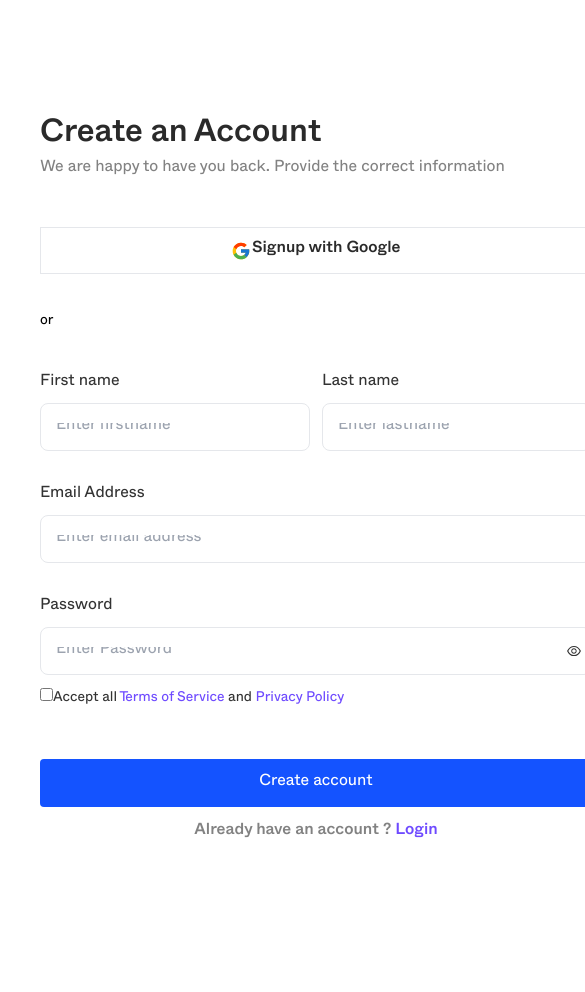
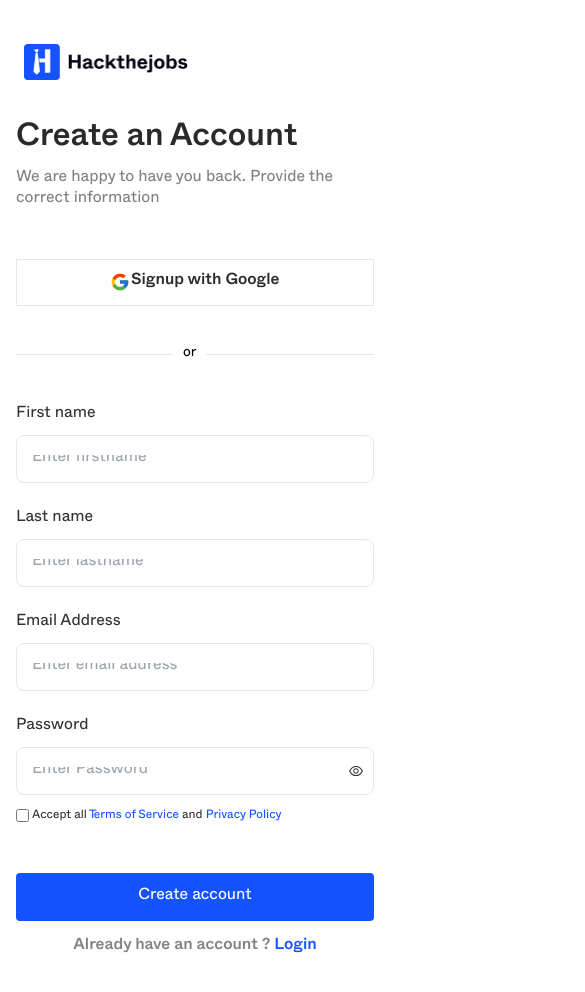
Before and after one commit to Grazac-Project/Prooval-website, a Next.js app: page /signup in a window 390 px wide. Shown: the top 992 px of the page, 585 px wide, since content can reach past the window. Before the commit the page ends 951 px from the top, so only its background shows below. Built offline with nearby package versions, Linux system fonts and the light colour scheme.

Commit message:
signup page implementation completed

```diff
--- a/src/app/signup/page.js
+++ b/src/app/signup/page.js
@@ -3,6 +3,7 @@ import React, {useState} from 'react'
 import { FcGoogle } from "react-icons/fc";
 import { AiOutlineEye, AiOutlineEyeInvisible } from "react-icons/ai";
 import AuthSide from '@/components/authSide/page';
+import Image from 'next/image';
 
 const Signup = () => {
     const [hidePassword, setHidePassword] = useState(false)
@@ -10,41 +11,50 @@ const Signup = () => {
         setHidePassword(prev => !prev)
     }
   return (
-    <section className='font-whyte px-10 py-9 flex'>
-        <div className='w-[552px]'>
-            <h1 className='text-[32px] font-medium leading-[32px] text-[#2A2A2A] mb-2 mt-[84px]'>Create an Account</h1>
-            <p className='font-regular text-4 leading-[19.36px] text-[#828282] mb-12'>We are happy to have you back. Provide the correct information</p>
-            <button className='flex justify-center items-center w-[100%] text-[#2A2A2A] text-[16px] leading-[19.36px] font-medium border-[1px] h-[47px]'><FcGoogle className='mr-[0.5px] text-[20px]'/> Signup with Google</button>
-            <p className='text-[14px] leading-[16.94px] font-regular py-10'>or</p>
+    <section className='font-whyte px-10 xm:px-[16px] py-9 flex gap-[80px] xxl:gap-[40px] '>
+        {/* <div className='w-[552px]  bg-[green]'>
+            hello
+        </div> */}
+        <div className='w-[552px] md:w-[100%]'>
+            <Image src='/hack-logo.png' width={180} height={52}/>
+            <h1 className='text-[32px] font-medium leading-[41.6px] text-[#2A2A2A] mb-2 mt-[84px] xm:mt-8'>Create an Account</h1>
+            <p className='font-regular text-4 leading-[20.8px] text-[#828282] mb-12'>We are happy to have you back. Provide the correct information</p>
+            <button className='flex justify-center items-center w-[100%] text-[#2A2A2A] text-[16px] leading-[19.36px] font-medium border-[1px] h-[47px] '><FcGoogle className='mr-[0.5px] text-[20px]'/> Signup with Google</button>
+            <div className='flex items-center py-10 '>
+                <hr className='bg-[#3e3e3e] w-[45%]'/>
+                <p className='text-[14px] leading-[16.94px] font-regular px-[10px] '>or</p>
+                <hr className='bg-[#3e3e3e] w-[48%]'/>
+            </div>
             <div className='text-[#333]'>
-                <div className='flex gap-3 mb-8'>
-                    <div>
-                        <label htmlFor='firstName' className='block mb-2'>First name</label>
-                        <input type='text' id='firstName' placeholder='Enter firstname' className='block text-[#828282] border-[1px] h-[48px] w-[270px] rounded-[8px] p-[15px] '/>
+                <div className='flex md:block gap-3 mb-8 sm:mb-6'>
+                    <div className='md:mb-8 sm:mb-6'>
+                        <label htmlFor='firstName' className='block mb-2 '>First name</label>
+                        <input type='text' id='firstName' placeholder='Enter firstname' className='block text-[#828282] border-[1px] h-[48px] w-[270px] md:w-[100%] rounded-[8px] p-[15px] outline-none '/>
                     </div>
                     <div>
                         <label htmlFor='lastName' className='block mb-2'>Last name</label>
-                        <input type='text' id='lastName' placeholder='Enter lastname' className='block text-[#828282] border-[1px] h-[48px] w-[270px] rounded-[8px] p-[15px]'/>
+                        <input type='text' id='lastName' placeholder='Enter lastname' className='block text-[#828282] border-[1px] h-[48px] w-[270px] md:w-[100%] rounded-[8px] p-[15px] outline-none'/>
                     </div>
                 </div>
-                <div className='mb-8'>
+                <div className='mb-8 sm:mb-6'>
                     <label htmlFor='email' className='block mb-2'>Email Address</label>
-                    <input type='text' id='email' placeholder='Enter email address' className='block text-[#828282] border-[1px] h-[48px] w-[100%] rounded-[8px] p-[15px]'/>
+                    <input type='text' id='email' placeholder='Enter email address' className='block text-[#828282] border-[1px] h-[48px] w-[100%] rounded-[8px] p-[15px] outline-none'/>
                 </div>
                 <div className='relative'>
                     <label htmlFor='password' className='block mb-2'>Password</label>
-                    <input type={hidePassword?'password':'text'} id='password' placeholder='Enter Password' className='block text-[#828282] border-[1px] h-[48px] w-[100%] rounded-[8px] p-[15px]'/>
+                    <input type={hidePassword?'password':'text'} id='password' placeholder='Enter Password' className='block text-[#828282] border-[1px] h-[48px] w-[100%] rounded-[8px] p-[15px] outline-none'/>
                     <div className='absolute right-[10px] top-[60%]' onClick={toggleVisibility}>{hidePassword?<AiOutlineEyeInvisible />:<AiOutlineEye />}</div>
                 </div>
-                <div className='mb-12 mt-3'>
-                    <input type='checkbox' id='checkbox'/>
-                    <label htmlFor='checkbox' className='text-[14px] font-regular leading-[21px]'>Accept all<span className='text-[#6E4AFF]'> Terms of Service</span> and <span className='text-[#6E4AFF]'>Privacy Policy</span></label>
+                <div className='mb-12 mt-3 flex items-center gap-[3px]'>
+                    <input type='checkbox' id='checkbox' className='block'/>
+                    <label htmlFor='checkbox' className='text-[14px] xm:text-[12px] font-regular leading-[16.8px] xm:leading-[18px] block '>Accept all<span className='text-[#1453FF]'> Terms of Service</span> and <span className='text-[#1453FF]'>Privacy Policy</span></label>
                 </div>
                 <button className='bg-[#1453FF] rounded-[4px] py-3 w-[100%] text-[#fff]'>Create account</button>
-                <p className='font-medium leading-[19.36px] text-4 text-[#828282] text-center mt-4 '>Already have an account ? <span className='text-[#6E4AFF]'>Login</span></p>
+                <p className='font-medium leading-[20.8px] text-4 text-[#828282] text-center mt-4 '>Already have an account ? <span className='text-[#1453FF]'>Login</span></p>
             </div>
         </div>
-        <div>
+        <div className='w-[728px] md:hidden'>
+            {/* world */}
             <AuthSide />
         </div>
     </section>
--- a/src/components/authSide/page.js
+++ b/src/components/authSide/page.js
@@ -3,10 +3,10 @@ import Image from 'next/image'
 
 const AuthSide = () => {
   return (
-    <section className='font-whyte pl-[52px] pr-[68px] text-[#fff] bg-[#1453FF] h-[100vh] relative'>
-        <Image src='/pattern.svg' width={768} height={952} className='absolute'/>
+    <section className='font-whyte pl-[52px] xxl:pl-[20px] pr-[68px] xxl:pr-[10px] text-[#fff] bg-[#1453FF] h-[100%] w-[100%] relative'>
+        <Image src='/pattern.svg' width={728} height={952} className='absolute top-[0px] left-[0px]'/>
         <Image src='/star.svg' width={80} height={80} className='absolute top-[260px] left-[52px]'/>
-        <h2 className='w-[100%] text-[60px] leading-[72px] font-medium pb-[24px] pt-[388px] z-100'>
+        <h2 className='w-[608px] text-[60px] leading-[72px] font-medium pb-[24px] pt-[468px] z-100 tracking-tighter'>
             Skill Up, Connect, and Hack Your Success!
         </h2>
         <p className='text-[20px] w-[618px] leading-[28px] font-regular'>
--- a/tailwind.config.js
+++ b/tailwind.config.js
@@ -30,7 +30,7 @@ module.exports = {
       'lg': {'max': '900px'},
       // => @media (max-width: 1023px) { ... }
 
-      'md': {'max': '767px'},
+      'md': {'max': '768px'},
       // => @media (max-width: 767px) { ... }
 
       'sm': {'max': '639px'},
```
Also changed, not shown: public/hack-logo.png (added).
